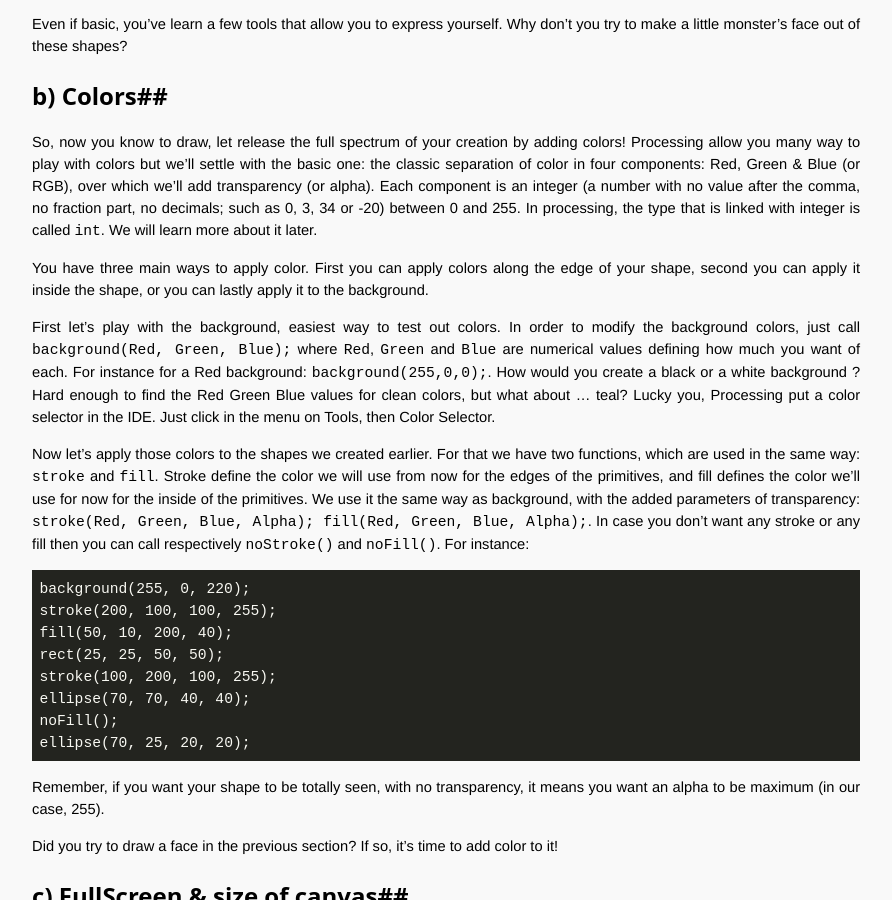
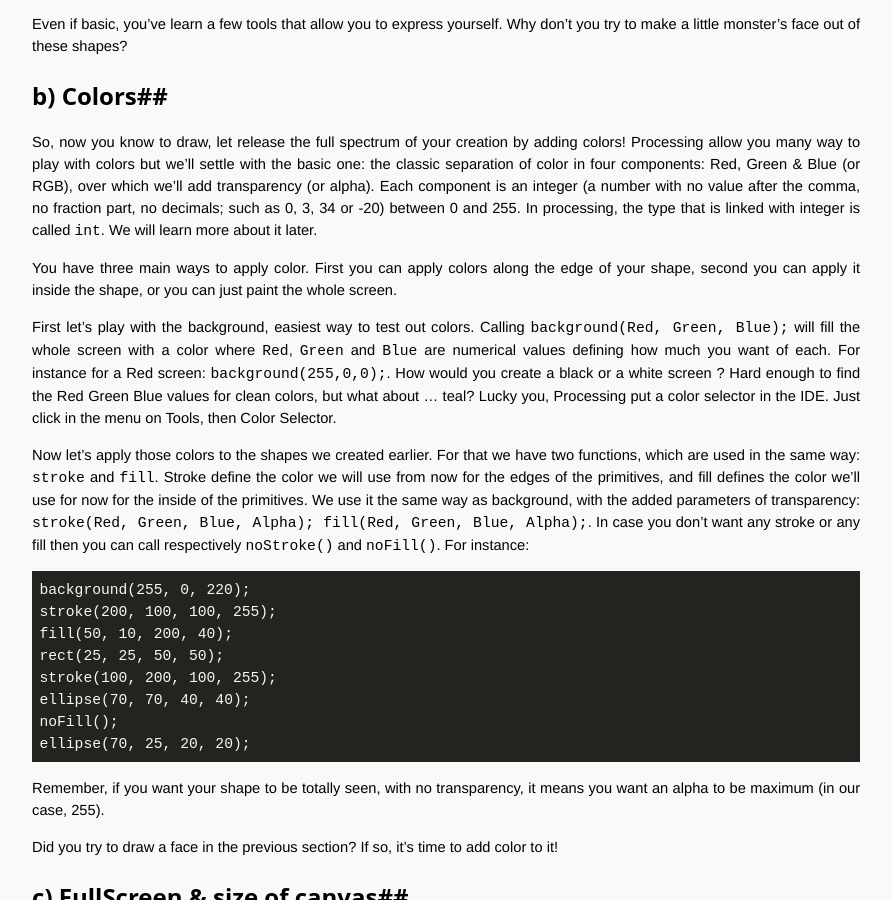
Before and after one commit to OpenTechSchool-Brussels/generative-art-with-processing, a Jekyll site: the page built from Getting-to-know-your-canvas.markdown, in a window 1280 px wide and 900 px high, scrolled down 1269 px. Shown: the whole window, without its empty margins (324-1216 px from the left). Built offline with Jekyll 4.4.1, drawn with Linux system fonts in a browser that asks for light colours; Markdown is read by kramdown in place of the engine named in the settings.

Commit message:
Update Getting-to-know-your-canvas.markdown

```diff
--- a/Getting-to-know-your-canvas.markdown
+++ b/Getting-to-know-your-canvas.markdown
@@ -40,9 +40,9 @@
 ##b) Colors##
 So, now you know to draw, let release the full spectrum of your creation by adding colors! Processing allow you many way to play with colors but we’ll settle with the basic one: the classic separation of color in four components: Red, Green & Blue (or RGB), over which we’ll add transparency (or alpha). Each component is an integer (a number with no value after the comma,  no fraction part, no decimals; such as 0, 3, 34 or -20) between 0 and 255. In processing, the type that is linked with integer is called `int`. We will learn more about it later.
 
-You have three main ways to apply color. First you can apply colors along the edge of your shape, second you can apply it inside the shape, or you can lastly apply it to the background.
+You have three main ways to apply color. First you can apply colors along the edge of your shape, second you can apply it inside the shape, or you can just paint the whole screen.
 
-First let’s play with the background, easiest way to test out colors. In order to modify the background colors, just call `background(Red, Green, Blue);` where `Red`, `Green` and `Blue` are numerical values defining how much you want of each. For instance for a Red background: `background(255,0,0);`. How would you create a black or a white background ? Hard enough to find the Red Green Blue values for clean colors, but what about ... teal? Lucky you, Processing put a color selector in the IDE. Just click in the menu on Tools, then Color Selector.
+First let’s play with the background, easiest way to test out colors. Calling `background(Red, Green, Blue);` will fill the whole screen with a color where `Red`, `Green` and `Blue` are numerical values defining how much you want of each. For instance for a Red screen: `background(255,0,0);`. How would you create a black or a white screen ? Hard enough to find the Red Green Blue values for clean colors, but what about ... teal? Lucky you, Processing put a color selector in the IDE. Just click in the menu on Tools, then Color Selector.
 
 Now let’s apply those colors to the shapes we created earlier. For that we have two functions, which are used in the same way: `stroke` and `fill`. Stroke define the color we will use from now for the edges of the primitives, and fill defines the color we’ll use for now for the inside of the primitives. We use it the same way as background, with the added parameters of transparency: `stroke(Red, Green, Blue, Alpha); fill(Red, Green, Blue, Alpha);`. In case you don’t want any stroke or any fill then you can call respectively `noStroke()` and `noFill()`. For instance:
 
```
